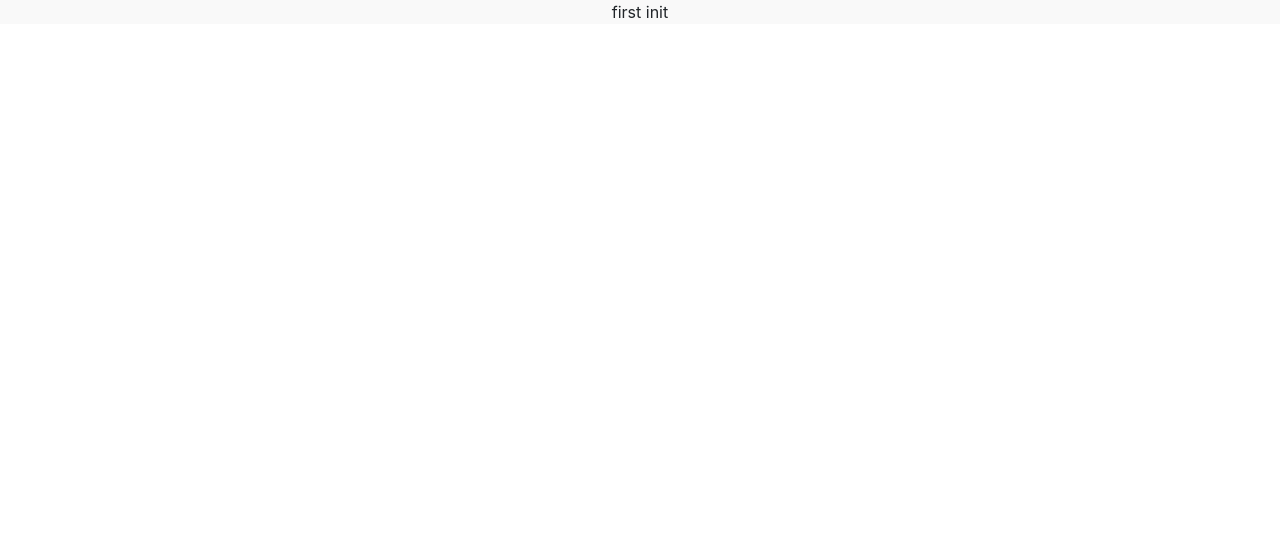
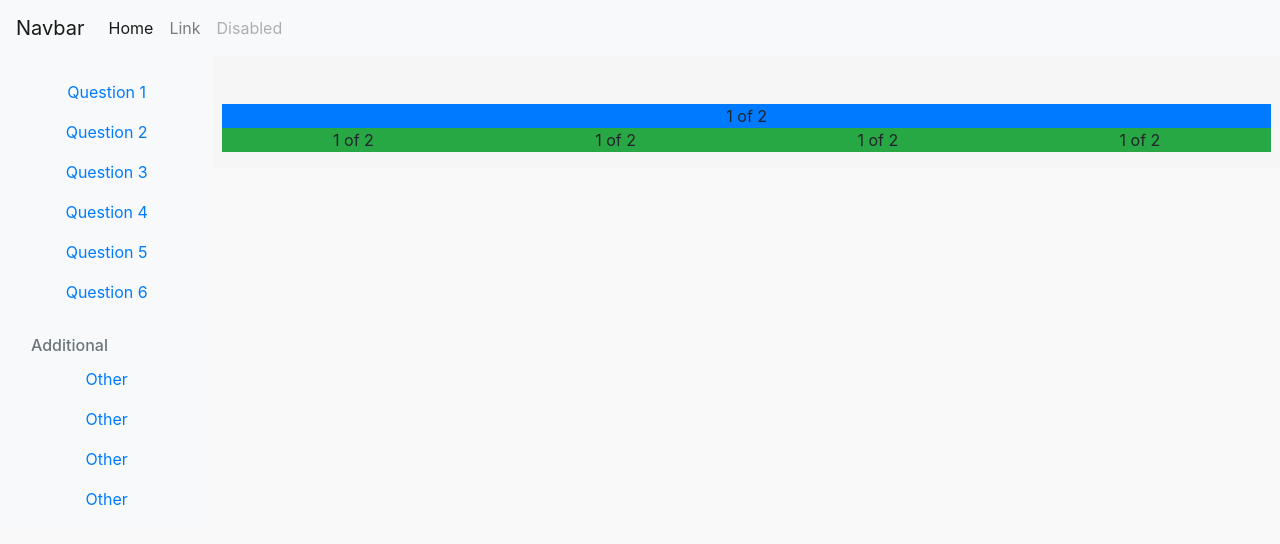
Before and after one commit to Rezady/gadjian-task, a React (Create React App) app in the folder task-project/: page / in a window 1280 px wide. Shown: the top 544 px of the page. Built offline with nearby package versions, Linux system fonts and the light colour scheme; the HTML template or start-up script is replaced by a standard one.

Commit message:
layout page

```diff
--- a/task-project/package.json
+++ b/task-project/package.json
@@ -9,6 +9,7 @@
     "bootstrap": "^4.5.3",
     "react": "^17.0.1",
     "react-dom": "^17.0.1",
+    "react-hooks": "^1.0.1",
     "react-scripts": "4.0.1",
     "web-vitals": "^0.2.4"
   },
--- a/task-project/src/App.css
+++ b/task-project/src/App.css
@@ -1,6 +1,7 @@
 .App {
   background-color:#f9f9f9;
   text-align: center;
+  height:100vh;
 }
 
 .App-logo {
--- a/task-project/src/App.js
+++ b/task-project/src/App.js
@@ -1,8 +1,18 @@
-import logo from "./logo.svg";
 import "./App.css";
+import NavbarItem from "./components/menu/NavbarItem.jsx";
+import SidebarItem from "./components/menu/SidebarItem.jsx";
+import MainItem from "./components/main/MainItem.jsx";
+
 
 function App() {
-  return <div className="App">first init</div>;
+  return (
+    <div className="App d-flex flex-column">
+      <NavbarItem />
+      <SidebarItem>
+        <MainItem />
+      </SidebarItem>
+    </div>
+  );
 }
 
 export default App;
--- /dev/null
+++ b/task-project/src/components/main/MainItem.jsx
@@ -0,0 +1,46 @@
+import "./main-item.css";
+
+function MainItem() {
+  return (
+    <main role="main" class="col-md-9 ml-sm-auto col-lg-10 px-md-4 pb-3">
+      {/* <div class="d-flex justify-content-between flex-wrap flex-md-nowrap align-items-center pt-3 pb-2 mb-3 border-bottom">
+        <h1 class="h2">Dashboard</h1>
+        <div class="btn-toolbar mb-2 mb-md-0">
+          <div class="btn-group mr-2">
+            <button type="button" class="btn btn-sm btn-outline-secondary">
+              Share
+            </button>
+            <button type="button" class="btn btn-sm btn-outline-secondary">
+              Export
+            </button>
+          </div>
+          <button
+            type="button"
+            class="btn btn-sm btn-outline-secondary dropdown-toggle"
+          >
+            <span data-feather="calendar"></span>
+            This week
+          </button>
+        </div>
+      </div> */}
+
+      {/* <h2>Section title</h2>
+      <div class="table-responsive">
+        <table class="table table-striped table-sm"></table>
+      </div> */}
+
+      <div class="first-row row mt-5 bg-primary">
+        <div class="col">1 of 2</div>
+      </div>
+
+      <div class="row">
+        <div class="col bg-success">1 of 2</div>
+        <div class="col bg-success">1 of 2</div>
+        <div class="col bg-success">1 of 2</div>
+        <div class="col bg-success">1 of 2</div>
+      </div>
+    </main>
+  );
+}
+
+export default MainItem;
--- /dev/null
+++ b/task-project/src/components/main/main-item.css
@@ -0,0 +1,9 @@
+main {
+    background-color: #f7f6f6;
+    height:100%;
+}
+
+.first-row{
+    height:15%;
+
+}
--- /dev/null
+++ b/task-project/src/components/menu/NavbarItem.jsx
@@ -0,0 +1,42 @@
+function NavbarItem() {
+  return (
+    <nav class="navbar navbar-expand-lg navbar-light bg-light">
+      <button
+        class="navbar-toggler"
+        type="button"
+        data-toggle="collapse"
+        data-target="#navbarTogglerDemo03"
+        aria-controls="navbarTogglerDemo03"
+        aria-expanded="false"
+        aria-label="Toggle navigation"
+      >
+        <span class="navbar-toggler-icon"></span>
+      </button>
+      <a class="navbar-brand" href="#">
+        Navbar
+      </a>
+
+      <div class="collapse navbar-collapse" id="navbarTogglerDemo03">
+        <ul class="navbar-nav mr-auto mt-2 mt-lg-0">
+          <li class="nav-item active">
+            <a class="nav-link" href="#">
+              Home <span class="sr-only">(current)</span>
+            </a>
+          </li>
+          <li class="nav-item">
+            <a class="nav-link" href="#">
+              Link
+            </a>
+          </li>
+          <li class="nav-item">
+            <a class="nav-link disabled" href="#">
+              Disabled
+            </a>
+          </li>
+        </ul>
+      </div>
+    </nav>
+  );
+}
+
+export default NavbarItem;
--- /dev/null
+++ b/task-project/src/components/menu/SidebarItem.jsx
@@ -0,0 +1,94 @@
+function SidebarItem(props) {
+  return (
+    <div class="container-fluid mt-0 flex-grow-1">
+      <div class="row mt-0">
+        <nav
+          id="sidebarMenu"
+          class="col-md-3 col-lg-2 d-md-block bg-light sidebar collapse"
+        >
+          <div class="sidebar-sticky pt-3">
+            <ul class="nav flex-column">
+              <li class="nav-item">
+                <a class="nav-link active" href="#">
+                  <span data-feather="home"></span>
+                  Question 1 <span class="sr-only">(current)</span>
+                </a>
+              </li>
+              <li class="nav-item">
+                <a class="nav-link" href="#">
+                  <span data-feather="file"></span>
+                  Question 2
+                </a>
+              </li>
+              <li class="nav-item">
+                <a class="nav-link" href="#">
+                  <span data-feather="shopping-cart"></span>
+                  Question 3
+                </a>
+              </li>
+              <li class="nav-item">
+                <a class="nav-link" href="#">
+                  <span data-feather="users"></span>
+                  Question 4
+                </a>
+              </li>
+              <li class="nav-item">
+                <a class="nav-link" href="#">
+                  <span data-feather="bar-chart-2"></span>
+                  Question 5
+                </a>
+              </li>
+              <li class="nav-item">
+                <a class="nav-link" href="#">
+                  <span data-feather="layers"></span>
+                  Question 6
+                </a>
+              </li>
+            </ul>
+
+            <h6 class="sidebar-heading d-flex justify-content-between align-items-center px-3 mt-4 mb-1 text-muted">
+              <span>Additional</span>
+              <a
+                class="d-flex align-items-center text-muted"
+                href="#"
+                aria-label="Add a new report"
+              >
+                <span data-feather="plus-circle"></span>
+              </a>
+            </h6>
+            <ul class="nav flex-column mb-2">
+              <li class="nav-item">
+                <a class="nav-link" href="#">
+                  <span data-feather="file-text"></span>
+                  Other
+                </a>
+              </li>
+              <li class="nav-item">
+                <a class="nav-link" href="#">
+                  <span data-feather="file-text"></span>
+                  Other
+                </a>
+              </li>
+              <li class="nav-item">
+                <a class="nav-link" href="#">
+                  <span data-feather="file-text"></span>
+                  Other
+                </a>
+              </li>
+              <li class="nav-item">
+                <a class="nav-link" href="#">
+                  <span data-feather="file-text"></span>
+                  Other
+                </a>
+              </li>
+            </ul>
+          </div>
+        </nav>
+
+        {props.children}
+      </div>
+    </div>
+  );
+}
+
+export default SidebarItem;
```
Also changed, not shown: task-project/src/views/MainItem.jsx (added), task-project/src/views/MenuItem.jsx (added), 2 other files (tests, documents, lock files or other folders).
